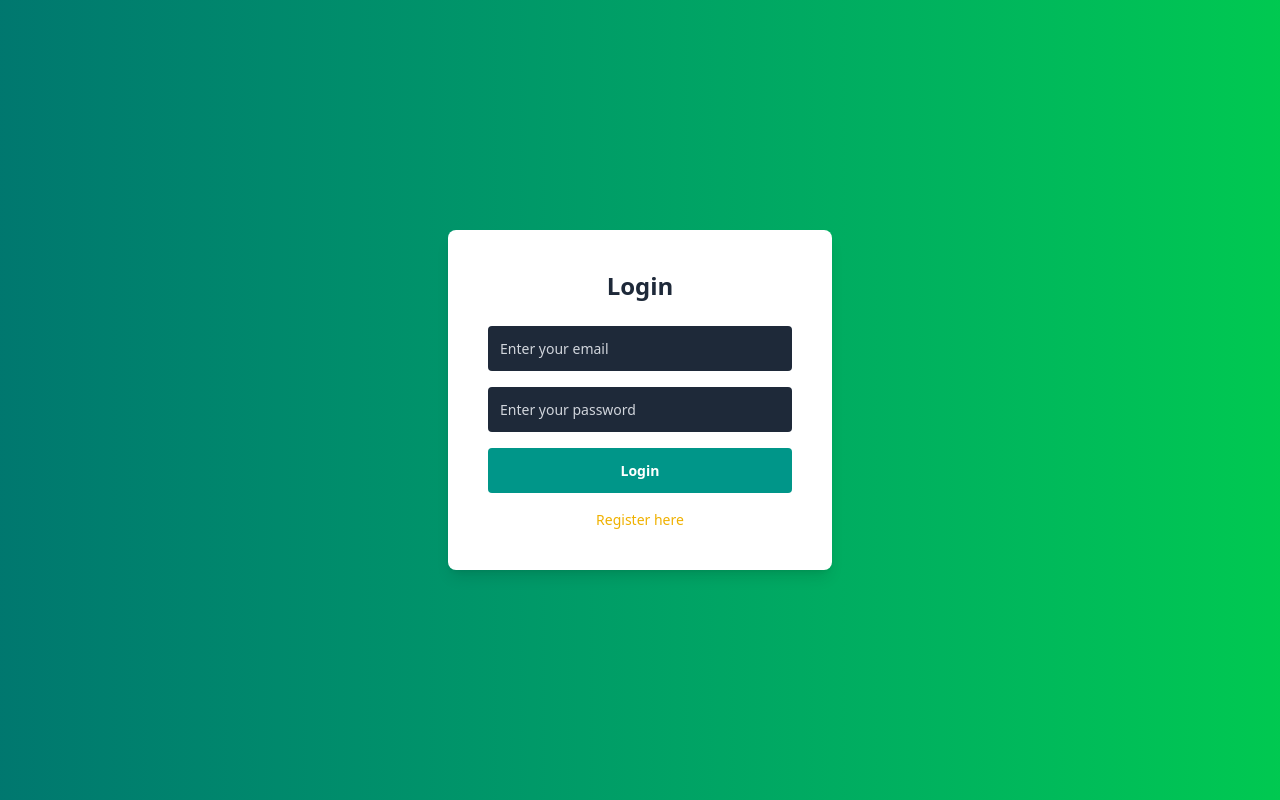
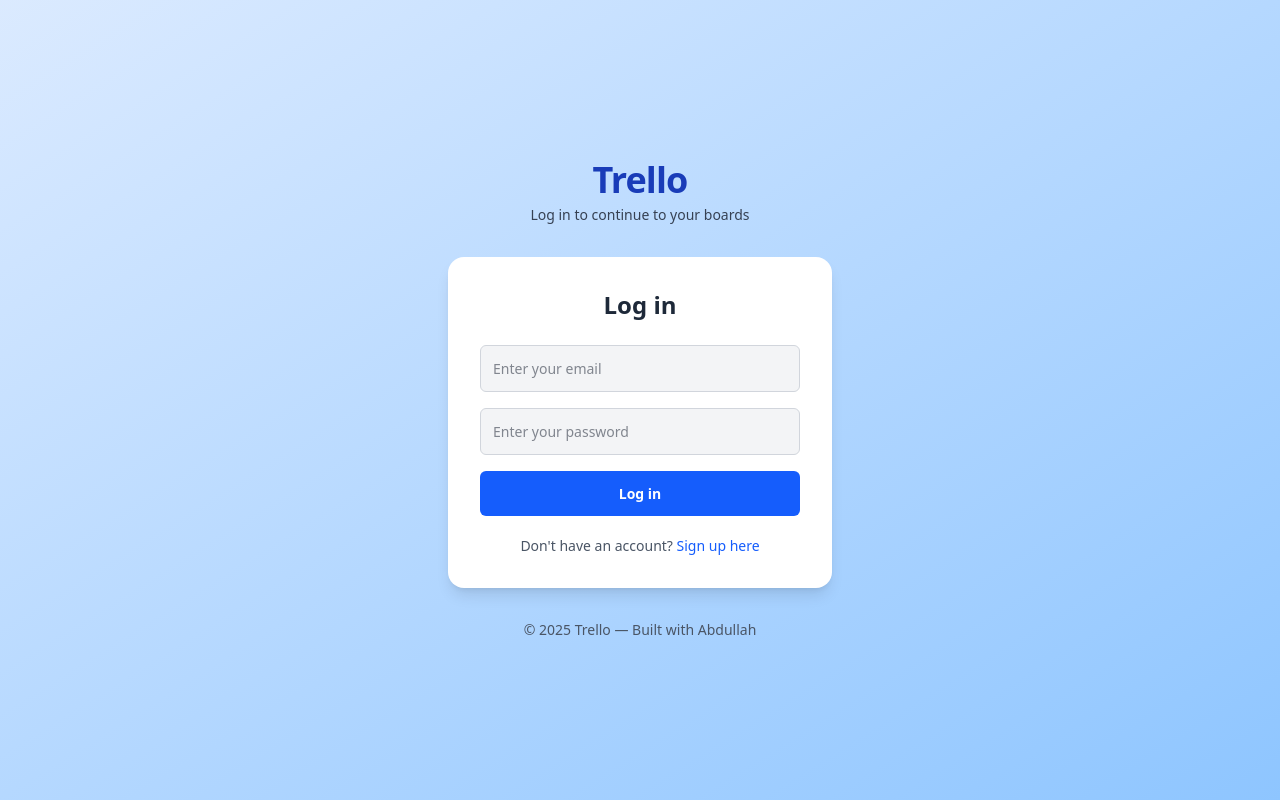
Before and after one commit to Abdullah3d/Task-manager-with-react, a React (Vite) app: page /login in a window 1280 px wide. Built offline with nearby package versions, Linux system fonts and the light colour scheme.

Commit message:
update login and register

```diff
--- a/src/security/Login.jsx
+++ b/src/security/Login.jsx
@@ -8,19 +8,17 @@
 
     const handleChange = (e) => {
         setForm({ ...form, [e.target.name]: e.target.value });
-        setError(""); // Clear error on input change
+        setError("");
     };
 
     const handleSubmit = (e) => {
         e.preventDefault();
 
-        // Validate inputs
         if (!form.email || !form.password) {
             setError("All fields are required!");
             return;
         }
 
-        // Safely get users from localStorage
         let users = [];
         try {
             users = JSON.parse(localStorage.getItem("users")) || [];
@@ -28,13 +26,11 @@
             users = [];
         }
 
-        // Find matching user
         const matchedUser = users.find(
             (u) => u?.email === form.email && u?.password === form.password
         );
 
         if (matchedUser) {
-            // Only store minimal info
             const minimalUser = {
                 email: matchedUser.email,
                 name: matchedUser.name || "",
@@ -54,41 +50,71 @@
     };
 
     return (
-        <div className="flex justify-center items-center h-screen bg-gradient-to-r from-teal-700 to-green-500">
-            <div className="bg-white p-10 rounded-lg shadow-lg w-96">
-                <h2 className="text-2xl font-semibold mb-6 text-center text-gray-800">
-                    Login
+        <div className="flex flex-col justify-center items-center min-h-screen bg-gradient-to-br from-blue-100 to-blue-300">
+            {/* Trello logo area */}
+            <div className="mb-8 text-center">
+                <h1 className="text-4xl font-bold text-blue-800 tracking-tight">
+                    Trello
+                </h1>
+                <p className="text-gray-700 mt-1">Log in to continue to your boards</p>
+            </div>
+
+            {/* Login card */}
+            <div className="bg-white w-96 rounded-2xl shadow-lg p-8">
+                <h2 className="text-2xl font-semibold text-center text-gray-800 mb-6">
+                    Log in
                 </h2>
-                <form onSubmit={handleSubmit}>
+
+                <form onSubmit={handleSubmit} className="space-y-4">
+                    <div>
                         <input
                             type="email"
                             name="email"
                             placeholder="Enter your email"
                             value={form.email}
                             onChange={handleChange}
-                        className="w-full p-3 mb-4 rounded bg-gray-800 text-white placeholder-gray-300 focus:outline-none focus:ring-2 focus:ring-teal-500"
+                            className="w-full p-3 rounded-md bg-gray-100 text-gray-900 border border-gray-300 focus:border-blue-500 focus:ring-2 focus:ring-blue-200 focus:outline-none"
                         />
+                    </div>
+
+                    <div>
                         <input
                             type="password"
                             name="password"
                             placeholder="Enter your password"
                             value={form.password}
                             onChange={handleChange}
-                        className="w-full p-3 mb-4 rounded bg-gray-800 text-white placeholder-gray-300 focus:outline-none focus:ring-2 focus:ring-teal-500"
+                            className="w-full p-3 rounded-md bg-gray-100 text-gray-900 border border-gray-300 focus:border-blue-500 focus:ring-2 focus:ring-blue-200 focus:outline-none"
                         />
-                    {error && <p className="text-red-500 text-sm mb-3">{error}</p>}
+                    </div>
+
+                    {error && (
+                        <p className="text-red-500 text-sm font-medium text-center">
+                            {error}
+                        </p>
+                    )}
+
                     <button
                         type="submit"
-                        className="w-full p-3 rounded bg-teal-600 hover:bg-teal-700 text-white font-semibold transition-all"
+                        className="w-full p-3 rounded-md bg-blue-600 hover:bg-blue-700 text-white font-semibold transition-all duration-200"
                     >
-                        Login
+                        Log in
                     </button>
                 </form>
-                <p className="text-center mt-4 text-yellow-500">
-                    <Link to="/register" className="hover:underline">
-                        Register here
+
+                <div className="mt-5 text-center">
+                    <p className="text-gray-600 text-sm">
+                        Don't have an account?{" "}
+                        <Link to="/register" className="text-blue-600 hover:underline">
+                            Sign up here
                         </Link>
                     </p>
+                </div>
+            </div>
+
+            {/* Footer */}
+            <div className="mt-8 text-gray-600 text-sm text-center">
+                <p>© 2025 Trello — Built with Abdullah</p>
             </div>
         </div>
     );
--- a/src/security/Register.jsx
+++ b/src/security/Register.jsx
@@ -8,13 +8,17 @@
     mobile: "",
     email: "",
     password: "",
+    confirmPassword: "",
     picture: "",
   });
   const [preview, setPreview] = useState("");
   const [message, setMessage] = useState("");
+  const [error, setError] = useState("");
 
   const handleChange = (e) => {
     setForm({ ...form, [e.target.name]: e.target.value });
+    setError("");
+    setMessage("");
   };
 
   const handleImageUpload = (e) => {
@@ -29,28 +33,60 @@
     }
   };
 
+  const validatePassword = (password) => {
+    const specialCharRegex = /[!@#$%^&*(),.?":{}|<>]/;
+    if (password.length < 8) {
+      return "Password must be at least 8 characters long.";
+    }
+    if (!specialCharRegex.test(password)) {
+      return "Password must contain at least one special character.";
+    }
+    return "";
+  };
+
   const handleSubmit = (e) => {
     e.preventDefault();
 
+    // Password validation
+    const passwordError = validatePassword(form.password);
+    if (passwordError) {
+      setError(passwordError);
+      return;
+    }
+
+    // Confirm password check
+    if (form.password !== form.confirmPassword) {
+      setError("Passwords do not match.");
+      return;
+    }
+
+    // Check existing users
     const existingUsers = JSON.parse(localStorage.getItem("users")) || [];
     const userExists = existingUsers.find((u) => u.email === form.email);
 
     if (userExists) {
-      setMessage("❌ Email already registered!");
-    } else {
-      // save new user
-      localStorage.setItem("users", JSON.stringify([...existingUsers, form]));
-      setMessage("✅ Registered successfully! Redirecting...");
-      setTimeout(() => navigate("/login"), 1500);
+      setError("❌ Email already registered!");
+      return;
     }
+
+    // Save user
+    localStorage.setItem("users", JSON.stringify([...existingUsers, form]));
+    setMessage("✅ Registered successfully! Redirecting...");
+    setTimeout(() => navigate("/login"), 1500);
   };
 
   return (
-    <div className="min-h-screen flex items-center justify-center bg-gradient-to-br from-indigo-500 via-purple-500 to-pink-500 p-6">
-      <div className="bg-white rounded-2xl shadow-2xl p-8 w-full max-w-md">
-        <h2 className="text-3xl font-bold text-center text-indigo-600 mb-6">
-          Create an Account
-        </h2>
+    <div className="min-h-screen flex items-center justify-center bg-gradient-to-b from-[#0079bf] to-[#026aa7] p-6">
+      <div className="bg-white rounded-xl shadow-lg p-8 w-full max-w-md">
+        {/* Title */}
+        <div className="text-center mb-6">
+          <h1 className="text-3xl font-semibold text-[#026aa7] tracking-wide">
+            Trello Register
+          </h1>
+          <p className="text-gray-500 text-sm mt-2">
+            Create your account to get started
+          </p>
+        </div>
 
         <form onSubmit={handleSubmit} className="space-y-4">
           {/* Profile Picture */}
@@ -62,7 +98,7 @@
                 onChange={handleImageUpload}
                 className="hidden"
               />
-              <div className="w-24 h-24 rounded-full bg-gray-200 flex items-center justify-center border-4 border-indigo-300 hover:border-indigo-500 transition">
+              <div className="w-24 h-24 rounded-full bg-gray-100 flex items-center justify-center border-4 border-[#026aa7]/20 hover:border-[#026aa7]/40 transition">
                 {preview ? (
                   <img
                     src={preview}
@@ -70,7 +106,7 @@
                     className="w-24 h-24 object-cover rounded-full"
                   />
                 ) : (
-                  <span className="text-gray-500">Upload</span>
+                  <span className="text-gray-500 text-sm">Upload</span>
                 )}
               </div>
             </label>
@@ -81,7 +117,7 @@
             name="name"
             placeholder="Full Name"
             onChange={handleChange}
-            className="w-full border border-gray-300 rounded-lg px-4 py-2 focus:ring-2 focus:ring-indigo-400 focus:border-transparent"
+            className="w-full border border-gray-300 rounded-lg px-4 py-2 focus:ring-2 focus:ring-[#026aa7] focus:border-transparent"
             required
           />
 
@@ -91,7 +127,7 @@
             type="tel"
             placeholder="Mobile Number"
             onChange={handleChange}
-            className="w-full border border-gray-300 rounded-lg px-4 py-2 focus:ring-2 focus:ring-indigo-400 focus:border-transparent"
+            className="w-full border border-gray-300 rounded-lg px-4 py-2 focus:ring-2 focus:ring-[#026aa7] focus:border-transparent"
             required
           />
 
@@ -101,7 +137,7 @@
             type="email"
             placeholder="Email Address"
             onChange={handleChange}
-            className="w-full border border-gray-300 rounded-lg px-4 py-2 focus:ring-2 focus:ring-indigo-400 focus:border-transparent"
+            className="w-full border border-gray-300 rounded-lg px-4 py-2 focus:ring-2 focus:ring-[#026aa7] focus:border-transparent"
             required
           />
 
@@ -109,33 +145,52 @@
           <input
             name="password"
             type="password"
-            placeholder="Password"
+            placeholder="Password (min 8 chars & 1 symbol)"
             onChange={handleChange}
-            className="w-full border border-gray-300 rounded-lg px-4 py-2 focus:ring-2 focus:ring-indigo-400 focus:border-transparent"
+            className="w-full border border-gray-300 rounded-lg px-4 py-2 focus:ring-2 focus:ring-[#026aa7] focus:border-transparent"
             required
           />
 
-          {/* Button */}
+          {/* Confirm Password */}
+          <input
+            name="confirmPassword"
+            type="password"
+            placeholder="Confirm Password"
+            onChange={handleChange}
+            className="w-full border border-gray-300 rounded-lg px-4 py-2 focus:ring-2 focus:ring-[#026aa7] focus:border-transparent"
+            required
+          />
+
+          {/* Error / Success Messages */}
+          {error && <p className="text-red-500 text-sm text-center">{error}</p>}
+          {message && (
+            <p className="text-green-600 text-sm text-center">{message}</p>
+          )}
+
+          {/* Submit Button */}
           <button
             type="submit"
-            className="w-full bg-indigo-600 text-white py-2 rounded-lg font-semibold hover:bg-indigo-700 transition"
+            className="w-full bg-[#026aa7] text-white py-2 rounded-lg font-semibold hover:bg-[#055a8c] transition"
           >
             Register
           </button>
         </form>
 
-        <p className="text-sm text-center text-gray-700 mt-4">
+        <p className="text-sm text-center text-gray-600 mt-4">
           Already have an account?{" "}
-          <Link to="/login" className="text-indigo-600 font-medium hover:underline">
-            Login
+          <Link
+            to="/login"
+            className="text-[#026aa7] font-medium hover:underline"
+          >
+            Log in
           </Link>
         </p>
 
-        {message && (
-          <p className="text-center mt-4 font-medium text-green-600">
-            {message}
+        <div className="mt-6 border-t pt-3 text-center">
+          <p className="text-xs text-gray-400">
+            © {new Date().getFullYear()} Trello  — Built with Abdullah
           </p>
-        )}
+        </div>
       </div>
     </div>
   );
```
Lines whose indentation alone changed are shown as unchanged.
